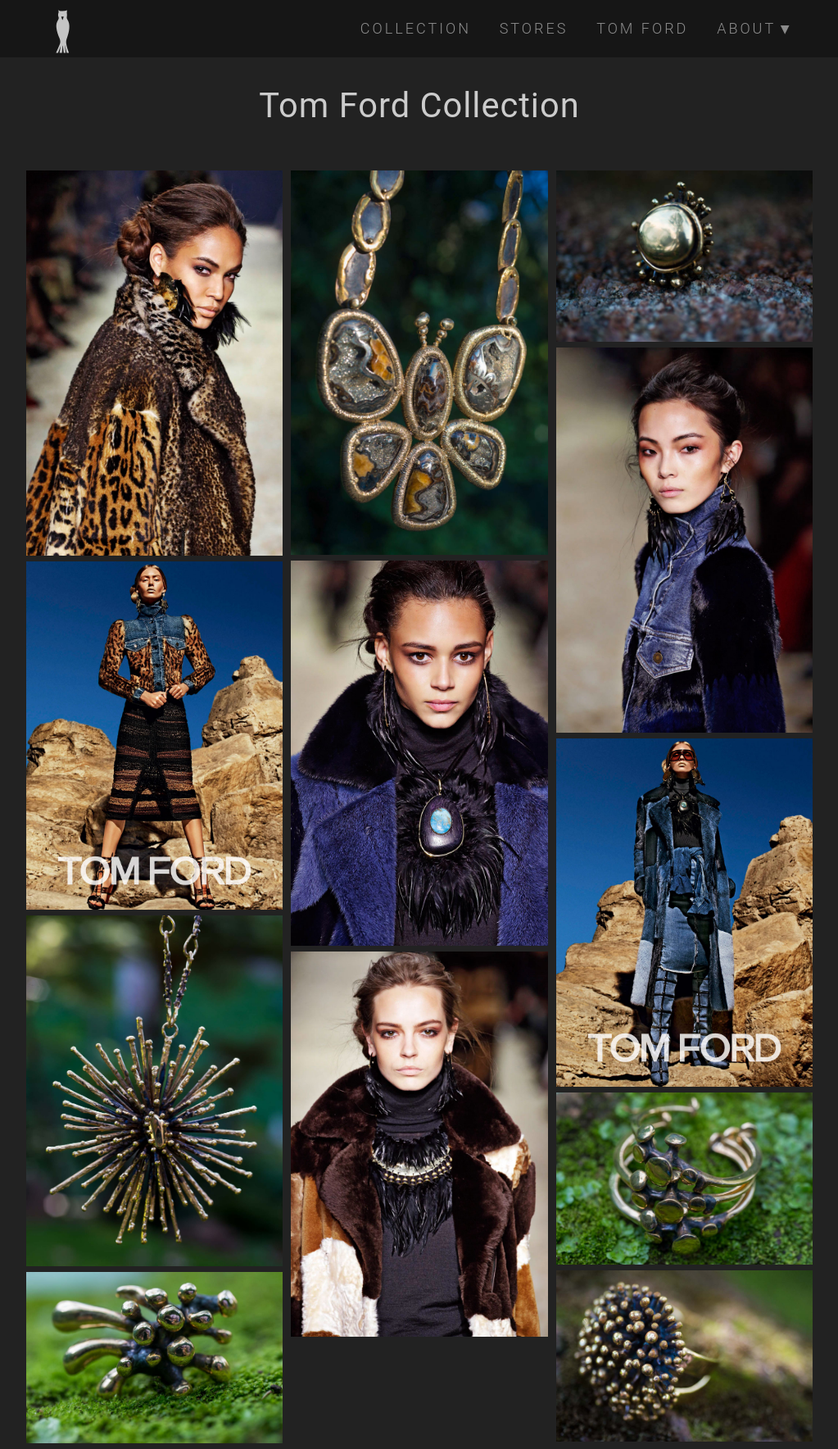
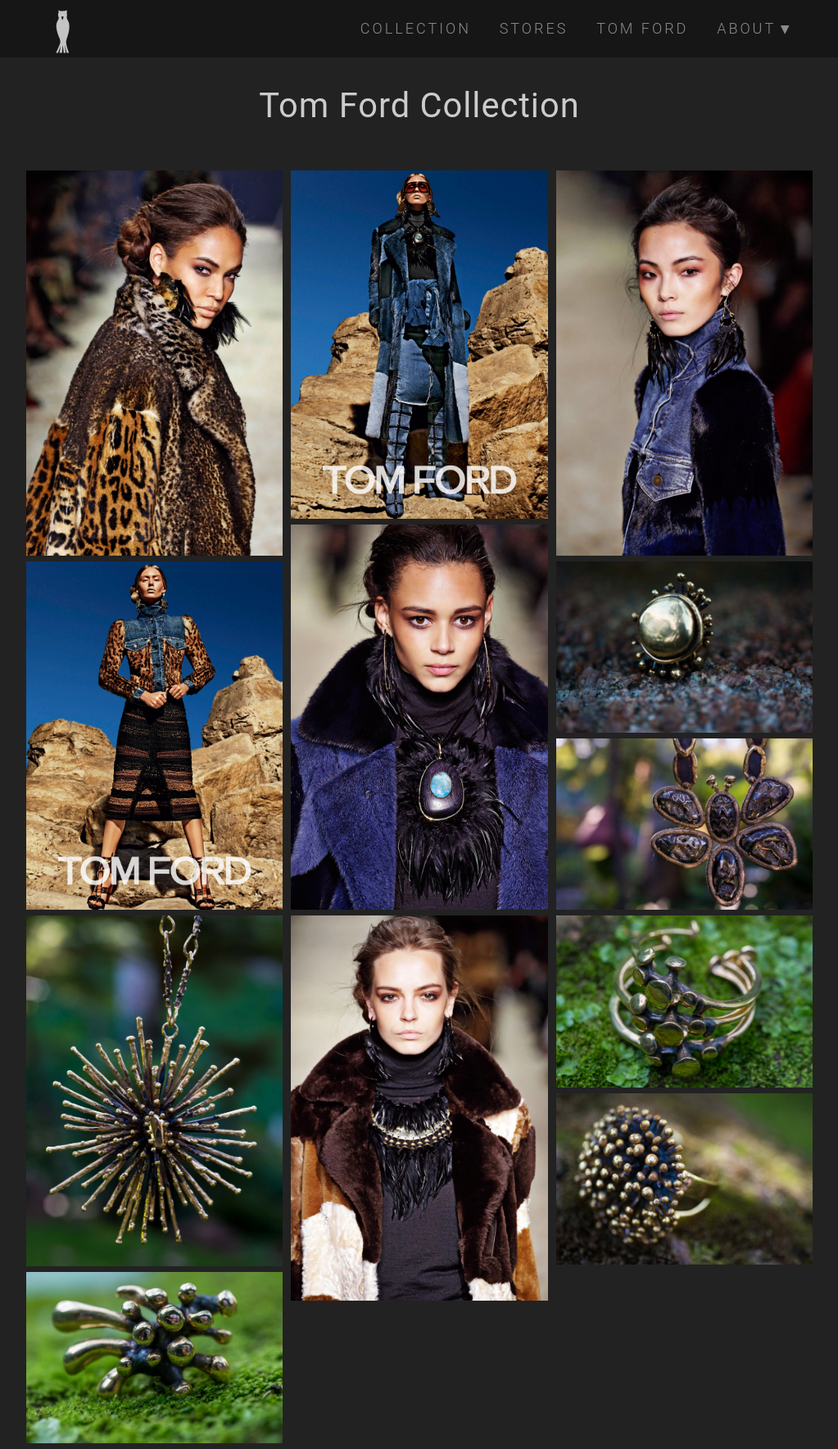
Before and after one commit to egardner/lisaeisner, a Jekyll site: the page built from tom-ford.md, in a window 1280 px wide. Shown: the whole page at 82% size, without its empty margins (128-1151 px from the left). Built offline with Jekyll 4.4.1, drawn with Linux system fonts in a browser that asks for light colours; nearby versions of some CDN libraries; Markdown is read by kramdown in place of the engine named in the settings.

Commit message:
modify tom ford gallery

```diff
--- a/tom-ford.md
+++ b/tom-ford.md
@@ -7,13 +7,14 @@ gallery:
  - image: /assets/img/tomford_02.jpg
  - image: /assets/img/tomford_08.jpg
 
- - image: /assets/img/tomford_09.jpg
+
+ - image: /assets/img/aw2015_tomford_ad_2.jpg
  - image: /assets/img/tf_aw2015_9.jpg
  - image: /assets/img/tf_aw2015_3.jpg
- - image: /assets/img/tomford_05.jpg
 
  - image: /assets/img/tf_aw2015_10.jpg
- - image: /assets/img/aw2015_tomford_ad_2.jpg
+ - image: /assets/img/tomford_05.jpg
+ - image: /assets/img/tomford_03.jpg
  - image: /assets/img/tomford_07.jpg
  - image: /assets/img/tomford_06.jpg
 ---
```
